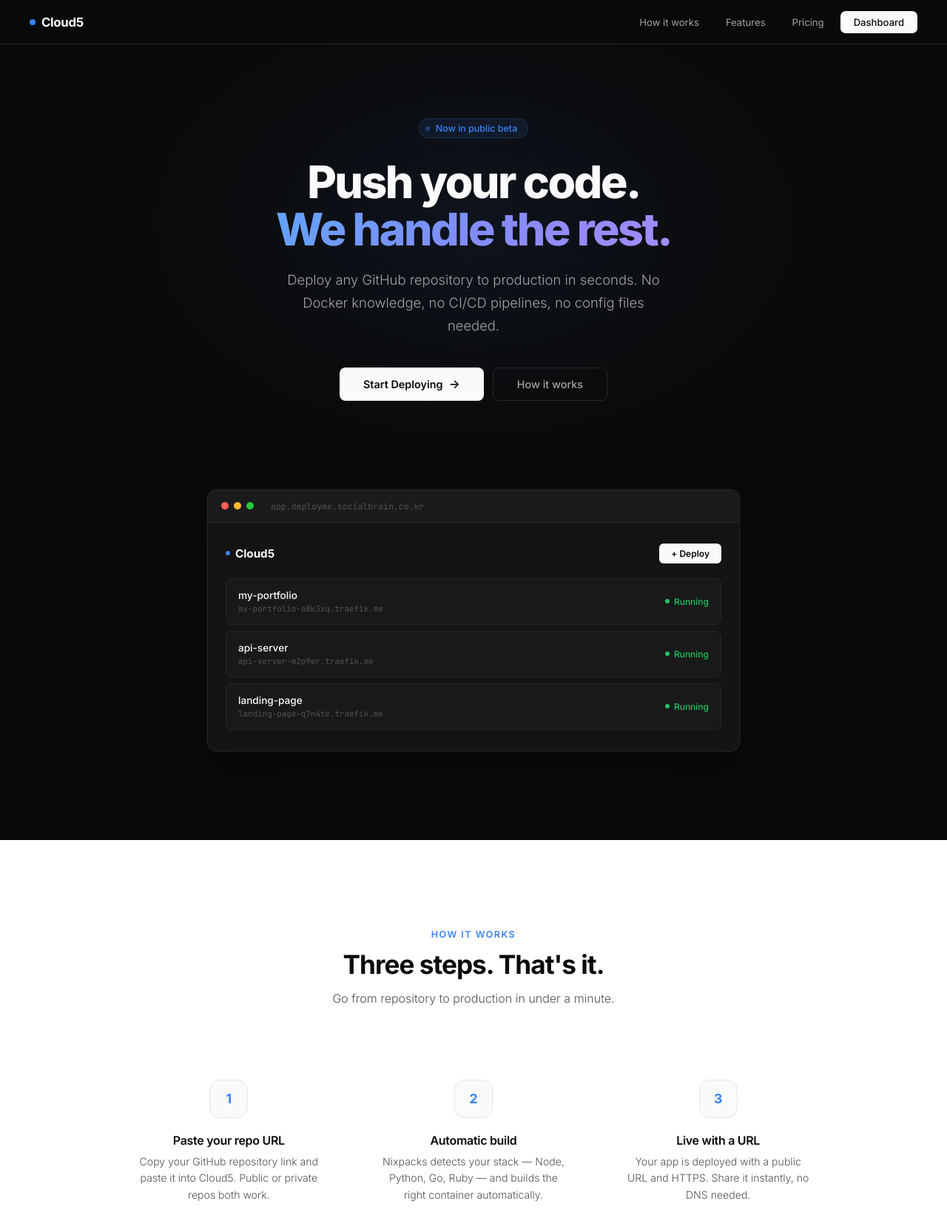
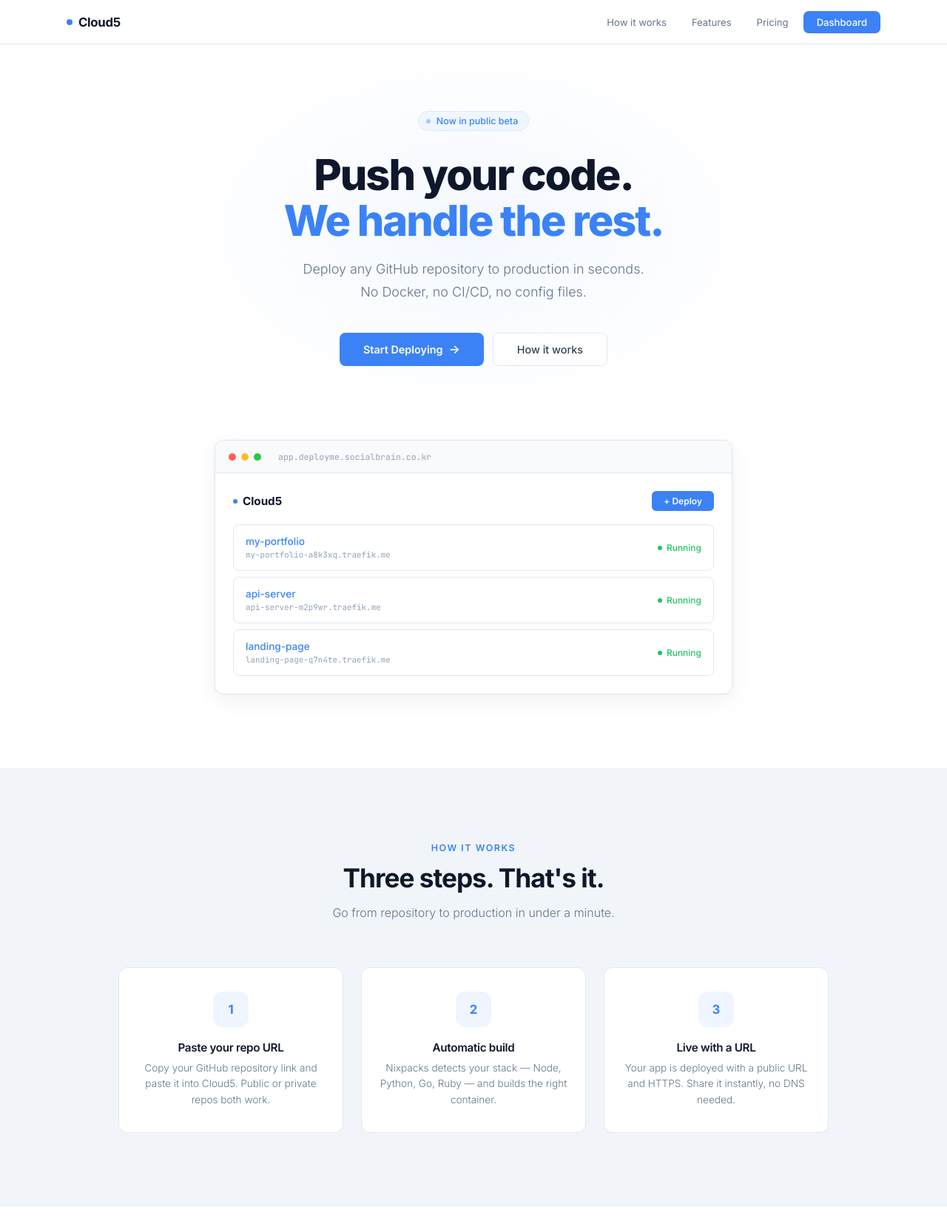
Before and after one commit to JessyLimitless/cloud5-landing, a plain HTML site: page index.html in a window 1280 px wide. Shown: the top 1662 px of the page at 74% size. Drawn offline with Linux system fonts and the light colour scheme.

Commit message:
Landing page: white/light-gray theme, blue accent, no dark backgrounds

```diff
--- a/index.html
+++ b/index.html
@@ -12,21 +12,18 @@
 :root {
   --bg: #ffffff;
   --bg-soft: #f8fafc;
-  --bg-dark: #0a0a0a;
-  --bg-dark-card: #141414;
-  --bg-dark-hover: #1a1a1a;
+  --bg-section: #f1f5f9;
   --blue: #3b82f6;
   --blue-dark: #2563eb;
-  --blue-glow: rgba(59,130,246,0.15);
-  --violet: #7c3aed;
+  --blue-light: #eff6ff;
+  --blue-subtle: #dbeafe;
   --green: #22c55e;
-  --text: #0a0a0a;
-  --text-sub: #525252;
-  --text-muted: #a3a3a3;
-  --text-light: #fafafa;
-  --text-light-sub: #a3a3a3;
-  --border: #e5e7eb;
-  --border-dark: #262626;
+  --text: #0f172a;
+  --text-secondary: #334155;
+  --text-sub: #64748b;
+  --text-muted: #94a3b8;
+  --border: #e2e8f0;
+  --border-light: #f1f5f9;
   --font: 'Inter', -apple-system, BlinkMacSystemFont, 'Segoe UI', sans-serif;
   --mono: 'JetBrains Mono', 'Fira Code', monospace;
 }
@@ -50,14 +47,13 @@ nav {
   display: flex;
   justify-content: space-between;
   align-items: center;
-  background: rgba(10,10,10,0.8);
+  background: rgba(255,255,255,0.85);
   backdrop-filter: blur(16px) saturate(180%);
-  border-bottom: 1px solid var(--border-dark);
-  transition: background 0.3s;
+  border-bottom: 1px solid var(--border);
 }
 
 .nav-inner {
-  max-width: 1200px;
+  max-width: 1100px;
   width: 100%;
   margin: 0 auto;
   display: flex;
@@ -68,7 +64,7 @@ nav {
 .logo {
   font-weight: 700;
   font-size: 1.05rem;
-  color: var(--text-light);
+  color: var(--text);
   text-decoration: none;
   display: flex;
   align-items: center;
@@ -80,19 +76,18 @@ nav {
   width: 8px; height: 8px;
   border-radius: 50%;
   background: var(--blue);
-  box-shadow: 0 0 10px var(--blue-glow);
 }
 
 .nav-links {
   display: flex;
   align-items: center;
-  gap: 8px;
+  gap: 6px;
 }
 
 .nav-links a {
   font-size: 0.82rem;
   font-weight: 400;
-  color: var(--text-light-sub);
+  color: var(--text-sub);
   text-decoration: none;
   padding: 6px 14px;
   border-radius: 6px;
@@ -100,44 +95,43 @@ nav {
 }
 
 .nav-links a:hover {
-  color: var(--text-light);
-  background: rgba(255,255,255,0.06);
+  color: var(--text);
+  background: var(--bg-soft);
 }
 
 .nav-cta {
   padding: 7px 18px !important;
-  background: var(--text-light) !important;
-  color: var(--bg-dark) !important;
+  background: var(--blue) !important;
+  color: #fff !important;
   font-weight: 500 !important;
   border-radius: 7px !important;
-  transition: opacity 0.15s !important;
+  transition: background 0.15s !important;
 }
 
 .nav-cta:hover {
-  opacity: 0.85 !important;
-  background: var(--text-light) !important;
+  background: var(--blue-dark) !important;
+  color: #fff !important;
 }
 
-/* ========== HERO (Dark) ========== */
+/* ========== HERO ========== */
 .hero {
-  background: var(--bg-dark);
-  padding: 160px 24px 120px;
+  background: var(--bg);
+  padding: 150px 24px 100px;
   text-align: center;
   position: relative;
-  overflow: hidden;
 }
 
 .hero::before {
   content: '';
   position: absolute;
-  top: 0; left: 50%; transform: translateX(-50%);
-  width: 900px; height: 600px;
-  background: radial-gradient(ellipse at center, rgba(59,130,246,0.08) 0%, transparent 70%);
+  top: 60px; left: 50%; transform: translateX(-50%);
+  width: 800px; height: 500px;
+  background: radial-gradient(ellipse at center, rgba(59,130,246,0.06) 0%, transparent 70%);
   pointer-events: none;
 }
 
 .hero-inner {
-  max-width: 720px;
+  max-width: 680px;
   margin: 0 auto;
   position: relative;
   z-index: 1;
@@ -147,9 +141,9 @@ nav {
   display: inline-flex;
   align-items: center;
   gap: 8px;
-  padding: 5px 14px 5px 8px;
-  background: rgba(59,130,246,0.1);
-  border: 1px solid rgba(59,130,246,0.2);
+  padding: 5px 14px 5px 10px;
+  background: var(--blue-light);
+  border: 1px solid var(--blue-subtle);
   border-radius: 100px;
   font-size: 0.78rem;
   font-weight: 500;
@@ -170,28 +164,25 @@ nav {
 }
 
 .hero h1 {
-  font-size: 3.8rem;
+  font-size: 3.6rem;
   font-weight: 800;
-  letter-spacing: -2.5px;
-  line-height: 1.05;
-  color: var(--text-light);
+  letter-spacing: -2px;
+  line-height: 1.08;
+  color: var(--text);
   margin-bottom: 20px;
 }
 
-.hero h1 .gradient {
-  background: linear-gradient(135deg, #60a5fa 0%, #818cf8 50%, #a78bfa 100%);
-  -webkit-background-clip: text;
-  -webkit-text-fill-color: transparent;
-  background-clip: text;
+.hero h1 .accent {
+  color: var(--blue);
 }
 
 .hero p {
-  font-size: 1.15rem;
+  font-size: 1.12rem;
   font-weight: 300;
-  color: var(--text-light-sub);
+  color: var(--text-sub);
   line-height: 1.7;
   margin-bottom: 40px;
-  max-width: 520px;
+  max-width: 480px;
   margin-left: auto;
   margin-right: auto;
 }
@@ -204,8 +195,8 @@ nav {
 
 .btn-primary {
   padding: 13px 32px;
-  background: var(--text-light);
-  color: var(--bg-dark);
+  background: var(--blue);
+  color: #fff;
   border: none;
   border-radius: 8px;
   font-size: 0.9rem;
@@ -213,50 +204,50 @@ nav {
   font-family: var(--font);
   cursor: pointer;
   text-decoration: none;
-  transition: opacity 0.15s, transform 0.15s;
+  transition: background 0.15s, transform 0.15s;
   display: inline-flex;
   align-items: center;
   gap: 8px;
 }
 
-.btn-primary:hover { opacity: 0.9; transform: translateY(-1px); }
+.btn-primary:hover { background: var(--blue-dark); transform: translateY(-1px); }
 
 .btn-secondary {
   padding: 13px 32px;
-  background: transparent;
-  color: var(--text-light-sub);
-  border: 1px solid var(--border-dark);
+  background: var(--bg);
+  color: var(--text-secondary);
+  border: 1px solid var(--border);
   border-radius: 8px;
   font-size: 0.9rem;
   font-weight: 500;
   font-family: var(--font);
   cursor: pointer;
   text-decoration: none;
-  transition: color 0.15s, border-color 0.15s;
+  transition: border-color 0.15s, color 0.15s;
   display: inline-flex;
   align-items: center;
   gap: 8px;
 }
 
 .btn-secondary:hover {
-  color: var(--text-light);
-  border-color: #525252;
+  color: var(--blue);
+  border-color: var(--blue);
 }
 
-/* ========== TERMINAL DEMO ========== */
+/* ========== DEMO ========== */
 .demo-section {
-  background: var(--bg-dark);
-  padding: 0 24px 120px;
+  background: var(--bg);
+  padding: 0 24px 100px;
 }
 
 .demo-window {
-  max-width: 720px;
+  max-width: 700px;
   margin: 0 auto;
-  border: 1px solid var(--border-dark);
+  border: 1px solid var(--border);
   border-radius: 12px;
   overflow: hidden;
-  background: var(--bg-dark-card);
-  box-shadow: 0 25px 50px -12px rgba(0,0,0,0.5), 0 0 0 1px rgba(255,255,255,0.03);
+  background: var(--bg);
+  box-shadow: 0 8px 32px rgba(0,0,0,0.06), 0 0 0 1px rgba(0,0,0,0.02);
 }
 
 .demo-bar {
@@ -264,8 +255,8 @@ nav {
   align-items: center;
   gap: 7px;
   padding: 14px 18px;
-  background: rgba(255,255,255,0.03);
-  border-bottom: 1px solid var(--border-dark);
+  background: var(--bg-soft);
+  border-bottom: 1px solid var(--border);
 }
 
 .d-dot { width: 10px; height: 10px; border-radius: 50%; }
@@ -277,24 +268,22 @@ nav {
   margin-left: 16px;
   font-family: var(--mono);
   font-size: 0.72rem;
-  color: #525252;
+  color: var(--text-muted);
 }
 
-.demo-body {
-  padding: 28px 24px;
-}
+.demo-body { padding: 24px; }
 
 .demo-head {
   display: flex;
   justify-content: space-between;
   align-items: center;
-  margin-bottom: 20px;
+  margin-bottom: 18px;
 }
 
 .demo-logo {
   font-weight: 700;
   font-size: 0.95rem;
-  color: var(--text-light);
+  color: var(--text);
   display: flex;
   align-items: center;
   gap: 7px;
@@ -304,8 +293,8 @@ nav {
 
 .demo-deploy-btn {
   padding: 6px 16px;
-  background: var(--text-light);
-  color: var(--bg-dark);
+  background: var(--blue);
+  color: #fff;
   border-radius: 6px;
   font-size: 0.75rem;
   font-weight: 600;
@@ -318,27 +307,24 @@ nav {
   justify-content: space-between;
   align-items: center;
   padding: 14px 16px;
-  background: rgba(255,255,255,0.02);
-  border: 1px solid var(--border-dark);
+  background: var(--bg);
+  border: 1px solid var(--border);
   border-radius: 8px;
-  transition: border-color 0.15s, background 0.15s;
+  transition: border-color 0.15s;
 }
 
-.demo-item:hover {
-  border-color: #333;
-  background: rgba(255,255,255,0.04);
-}
+.demo-item:hover { border-color: #cbd5e1; }
 
 .demo-name {
   font-weight: 500;
   font-size: 0.85rem;
-  color: var(--text-light);
+  color: var(--blue);
 }
 
 .demo-id {
   font-family: var(--mono);
   font-size: 0.68rem;
-  color: #525252;
+  color: var(--text-muted);
   margin-top: 3px;
 }
 
@@ -373,6 +359,7 @@ nav {
   font-weight: 700;
   letter-spacing: -1px;
   line-height: 1.2;
+  color: var(--text);
   margin-bottom: 12px;
 }
 
@@ -386,8 +373,8 @@ nav {
 
 /* ========== STEPS ========== */
 .steps-section {
-  padding: 120px 24px;
-  background: var(--bg);
+  padding: 100px 24px;
+  background: var(--bg-section);
 }
 
 .steps-inner {
@@ -397,7 +384,7 @@ nav {
 
 .steps-header {
   text-align: center;
-  margin-bottom: 64px;
+  margin-bottom: 60px;
 }
 
 .steps-header .section-desc { margin: 0 auto; }
@@ -405,37 +392,39 @@ nav {
 .steps-grid {
   display: grid;
   grid-template-columns: repeat(3, 1fr);
-  gap: 32px;
+  gap: 24px;
 }
 
 .step-card {
   text-align: center;
   padding: 32px 24px;
+  background: var(--bg);
+  border: 1px solid var(--border);
+  border-radius: 12px;
 }
 
 .step-num-ring {
-  width: 52px; height: 52px;
-  border-radius: 14px;
-  background: var(--bg-soft);
-  border: 1px solid var(--border);
+  width: 48px; height: 48px;
+  border-radius: 12px;
+  background: var(--blue-light);
   display: flex;
   align-items: center;
   justify-content: center;
-  font-size: 1.1rem;
+  font-size: 1.05rem;
   font-weight: 700;
   color: var(--blue);
-  margin: 0 auto 20px;
+  margin: 0 auto 18px;
 }
 
 .step-card h3 {
-  font-size: 1rem;
+  font-size: 0.95rem;
   font-weight: 600;
   margin-bottom: 8px;
   letter-spacing: -0.3px;
 }
 
 .step-card p {
-  font-size: 0.88rem;
+  font-size: 0.85rem;
   font-weight: 300;
   color: var(--text-sub);
   line-height: 1.6;
@@ -443,8 +432,8 @@ nav {
 
 /* ========== FEATURES ========== */
 .features-section {
-  padding: 120px 24px;
-  background: var(--bg-soft);
+  padding: 100px 24px;
+  background: var(--bg);
 }
 
 .features-inner {
@@ -454,7 +443,7 @@ nav {
 
 .features-header {
   text-align: center;
-  margin-bottom: 64px;
+  margin-bottom: 60px;
 }
 
 .features-header .section-desc { margin: 0 auto; }
@@ -474,15 +463,14 @@ nav {
 }
 
 .feat-card:hover {
-  border-color: #d1d5db;
+  border-color: #cbd5e1;
   box-shadow: 0 4px 12px rgba(0,0,0,0.04);
 }
 
 .feat-icon {
   width: 40px; height: 40px;
   border-radius: 10px;
-  background: var(--bg-soft);
-  border: 1px solid var(--border);
+  background: var(--blue-light);
   display: flex;
   align-items: center;
   justify-content: center;
@@ -506,8 +494,8 @@ nav {
 
 /* ========== PRICING ========== */
 .pricing-section {
-  padding: 120px 24px;
-  background: var(--bg);
+  padding: 100px 24px;
+  background: var(--bg-section);
 }
 
 .pricing-inner {
@@ -517,7 +505,7 @@ nav {
 
 .pricing-header {
   text-align: center;
-  margin-bottom: 64px;
+  margin-bottom: 60px;
 }
 
 .pricing-header .section-desc { margin: 0 auto; }
@@ -535,7 +523,7 @@ nav {
   padding: 32px 28px;
   position: relative;
   background: var(--bg);
-  transition: border-color 0.2s, box-shadow 0.2s;
+  transition: box-shadow 0.2s;
 }
 
 .price-card:hover {
@@ -544,7 +532,7 @@ nav {
 
 .price-card.featured {
   border-color: var(--blue);
-  box-shadow: 0 0 0 1px var(--blue), 0 8px 24px rgba(59,130,246,0.1);
+  box-shadow: 0 0 0 1px var(--blue), 0 8px 24px rgba(59,130,246,0.08);
 }
 
 .price-badge {
@@ -620,7 +608,7 @@ nav {
   border-radius: 8px;
   cursor: pointer;
   text-decoration: none;
-  transition: opacity 0.15s;
+  transition: all 0.15s;
   border: none;
 }
 
@@ -630,45 +618,32 @@ nav {
   border: 1px solid var(--border);
 }
 
-.price-btn-outline:hover { border-color: #999; }
+.price-btn-outline:hover { border-color: var(--blue); color: var(--blue); }
 
 .price-btn-fill {
-  background: var(--text);
-  color: var(--text-light);
+  background: var(--blue);
+  color: #fff;
 }
 
-.price-btn-fill:hover { opacity: 0.85; }
+.price-btn-fill:hover { background: var(--blue-dark); }
 
 /* ========== CTA ========== */
 .cta-section {
-  padding: 120px 24px;
-  background: var(--bg-dark);
+  padding: 100px 24px;
+  background: var(--blue-light);
   text-align: center;
-  position: relative;
-  overflow: hidden;
-}
-
-.cta-section::before {
-  content: '';
-  position: absolute;
-  bottom: 0; left: 50%; transform: translateX(-50%);
-  width: 800px; height: 400px;
-  background: radial-gradient(ellipse at center, rgba(59,130,246,0.06) 0%, transparent 70%);
-  pointer-events: none;
 }
 
 .cta-inner {
   max-width: 560px;
   margin: 0 auto;
-  position: relative;
-  z-index: 1;
 }
 
 .cta-section h2 {
-  font-size: 2.6rem;
+  font-size: 2.4rem;
   font-weight: 800;
   letter-spacing: -1.5px;
-  color: var(--text-light);
+  color: var(--text);
   margin-bottom: 16px;
   line-height: 1.1;
 }
@@ -676,15 +651,15 @@ nav {
 .cta-section p {
   font-size: 1.05rem;
   font-weight: 300;
-  color: var(--text-light-sub);
+  color: var(--text-sub);
   line-height: 1.7;
-  margin-bottom: 40px;
+  margin-bottom: 36px;
 }
 
 .cta-btn {
   padding: 14px 40px;
-  background: var(--text-light);
-  color: var(--bg-dark);
+  background: var(--blue);
+  color: #fff;
   border: none;
   border-radius: 8px;
   font-size: 0.95rem;
@@ -695,20 +670,20 @@ nav {
   display: inline-flex;
   align-items: center;
   gap: 8px;
-  transition: opacity 0.15s, transform 0.15s;
+  transition: background 0.15s, transform 0.15s;
 }
 
-.cta-btn:hover { opacity: 0.9; transform: translateY(-1px); }
+.cta-btn:hover { background: var(--blue-dark); transform: translateY(-1px); }
 
 /* ========== FOOTER ========== */
 footer {
-  border-top: 1px solid var(--border-dark);
-  background: var(--bg-dark);
-  padding: 40px 32px;
+  border-top: 1px solid var(--border);
+  background: var(--bg-soft);
+  padding: 36px 32px;
 }
 
 .footer-inner {
-  max-width: 1200px;
+  max-width: 1100px;
   margin: 0 auto;
   display: flex;
   justify-content: space-between;
@@ -717,7 +692,7 @@ footer {
 
 .footer-left {
   font-size: 0.78rem;
-  color: #525252;
+  color: var(--text-muted);
 }
 
 .footer-links {
@@ -727,12 +702,12 @@ footer {
 
 .footer-links a {
   font-size: 0.78rem;
-  color: #525252;
+  color: var(--text-muted);
   text-decoration: none;
   transition: color 0.15s;
 }
 
-.footer-links a:hover { color: var(--text-light-sub); }
+.footer-links a:hover { color: var(--blue); }
 
 /* ========== SCROLL ANIMATIONS ========== */
 .reveal {
@@ -750,18 +725,18 @@ footer {
 @media (max-width: 768px) {
   nav { padding: 0 20px; }
   .nav-links a:not(.nav-cta) { display: none; }
-  .hero { padding: 130px 20px 80px; }
+  .hero { padding: 130px 20px 60px; }
   .hero h1 { font-size: 2.4rem; letter-spacing: -1.5px; }
   .hero p { font-size: 1rem; }
   .hero-btns { flex-direction: column; align-items: center; }
   .btn-primary, .btn-secondary { width: 100%; max-width: 280px; justify-content: center; }
-  .demo-section { padding: 0 16px 80px; }
+  .demo-section { padding: 0 16px 60px; }
   .steps-grid { grid-template-columns: 1fr; gap: 16px; }
   .feat-grid { grid-template-columns: 1fr; }
   .pricing-grid { grid-template-columns: 1fr; max-width: 380px; margin: 0 auto; }
   .section-title { font-size: 1.7rem; }
   .cta-section h2 { font-size: 1.9rem; }
-  footer { padding: 32px 20px; }
+  footer { padding: 28px 20px; }
   .footer-inner { flex-direction: column; gap: 16px; text-align: center; }
 }
 
@@ -790,8 +765,8 @@ footer {
 <section class="hero">
   <div class="hero-inner">
     <div class="hero-badge"><span class="hero-badge-dot"></span> Now in public beta</div>
-    <h1>Push your code.<br><span class="gradient">We handle the rest.</span></h1>
-    <p>Deploy any GitHub repository to production in seconds. No Docker knowledge, no CI/CD pipelines, no config files needed.</p>
+    <h1>Push your code.<br><span class="accent">We handle the rest.</span></h1>
+    <p>Deploy any GitHub repository to production in seconds. No Docker, no CI/CD, no config files.</p>
     <div class="hero-btns">
       <a href="https://app.deployme.socialbrain.co.kr" class="btn-primary" target="_blank">Start Deploying <span style="font-size:1.1em;">&rarr;</span></a>
       <a href="#how" class="btn-secondary">How it works</a>
@@ -848,7 +823,7 @@ footer {
       <div class="step-card reveal">
         <div class="step-num-ring">2</div>
         <h3>Automatic build</h3>
-        <p>Nixpacks detects your stack — Node, Python, Go, Ruby — and builds the right container automatically.</p>
+        <p>Nixpacks detects your stack — Node, Python, Go, Ruby — and builds the right container.</p>
       </div>
       <div class="step-card reveal">
         <div class="step-num-ring">3</div>
@@ -977,7 +952,6 @@ footer {
 </footer>
 
 <script>
-// Smooth scroll for anchor links
 document.querySelectorAll('a[href^="#"]').forEach(function(a) {
   a.addEventListener('click', function(e) {
     var target = document.querySelector(a.getAttribute('href'));
@@ -985,7 +959,6 @@ document.querySelectorAll('a[href^="#"]').forEach(function(a) {
   });
 });
 
-// Scroll reveal animation
 var reveals = document.querySelectorAll('.reveal');
 var observer = new IntersectionObserver(function(entries) {
   entries.forEach(function(entry) {
```
